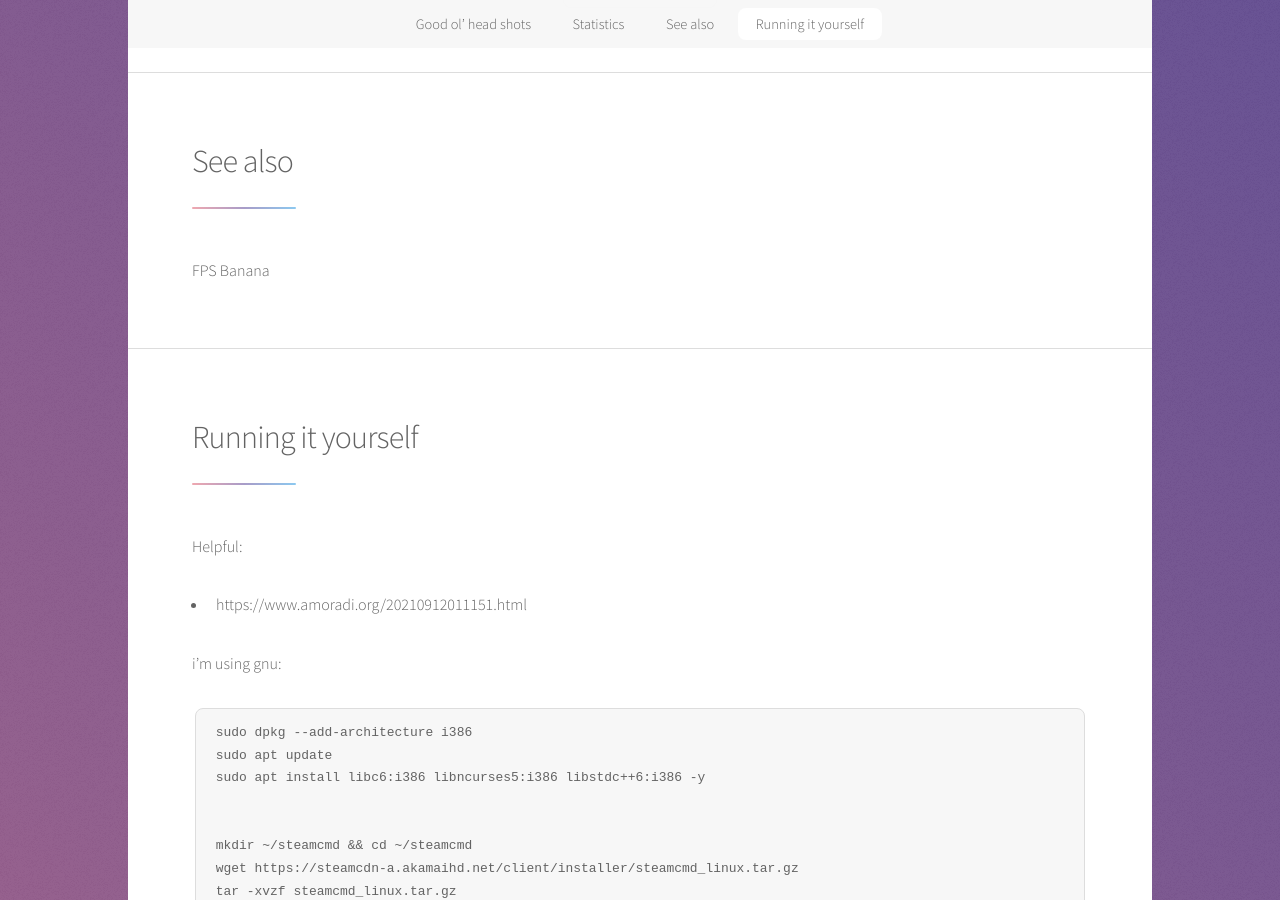
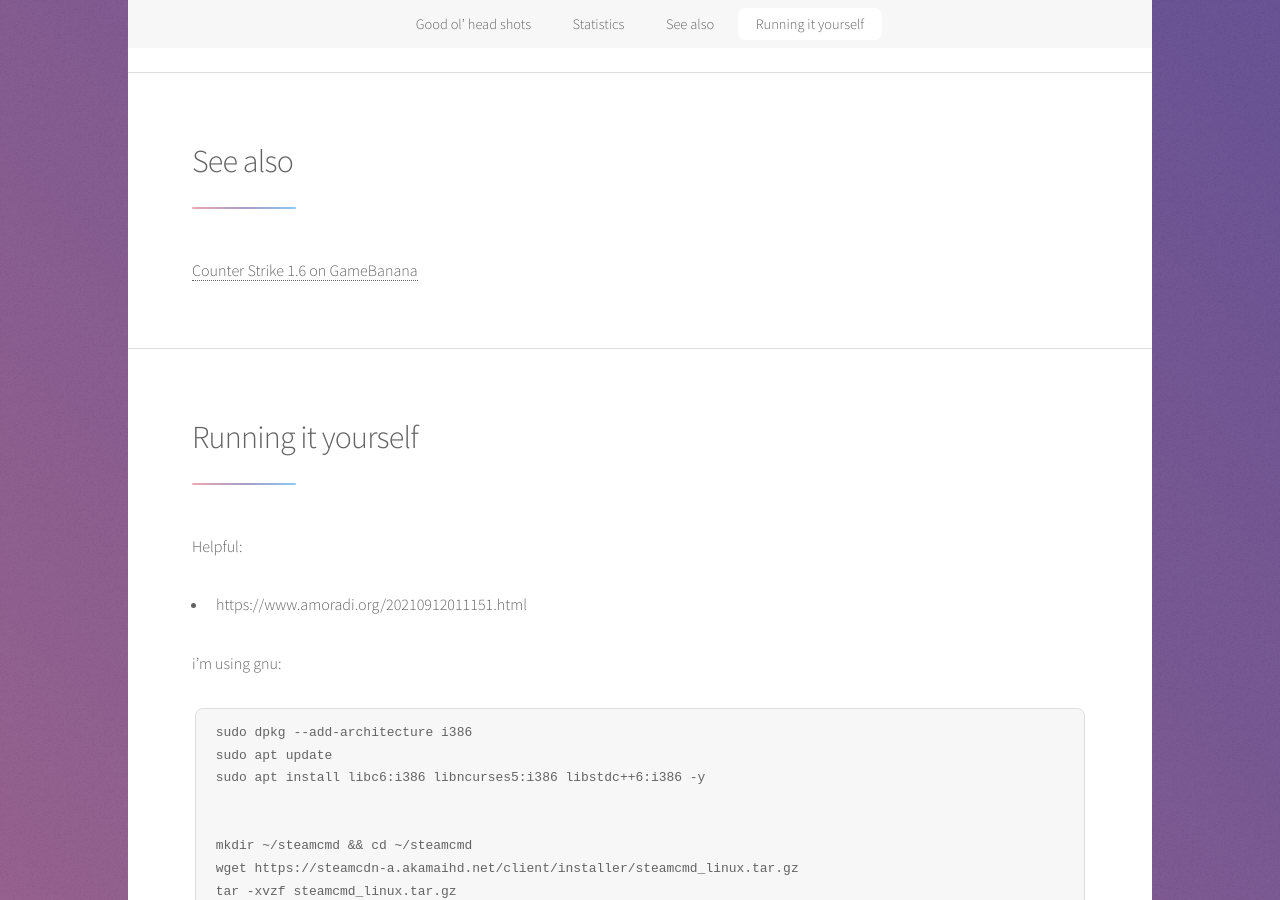
Before and after one commit to someodd/someodd.github.io, a Jekyll site: the page built from showcase/_posts/2024-04-07-counter-strike-1.6-server.md, in a window 1280 px wide and 900 px high, scrolled down 1646 px. Built offline with Jekyll 4.4.1, drawn with Linux system fonts in a browser that asks for light colours.

Commit message:
add/change link

```diff
--- a/showcase/_posts/2024-04-07-counter-strike-1.6-server.md
+++ b/showcase/_posts/2024-04-07-counter-strike-1.6-server.md
@@ -37,7 +37,7 @@ These stats are fetched using JavaScript.
 
 ## See also
 
-FPS Banana
+[Counter Strike 1.6 on GameBanana](https://gamebanana.com/search?_sSearchString=counter+strike+1.6)
 
 ## Running it yourself
 
```
